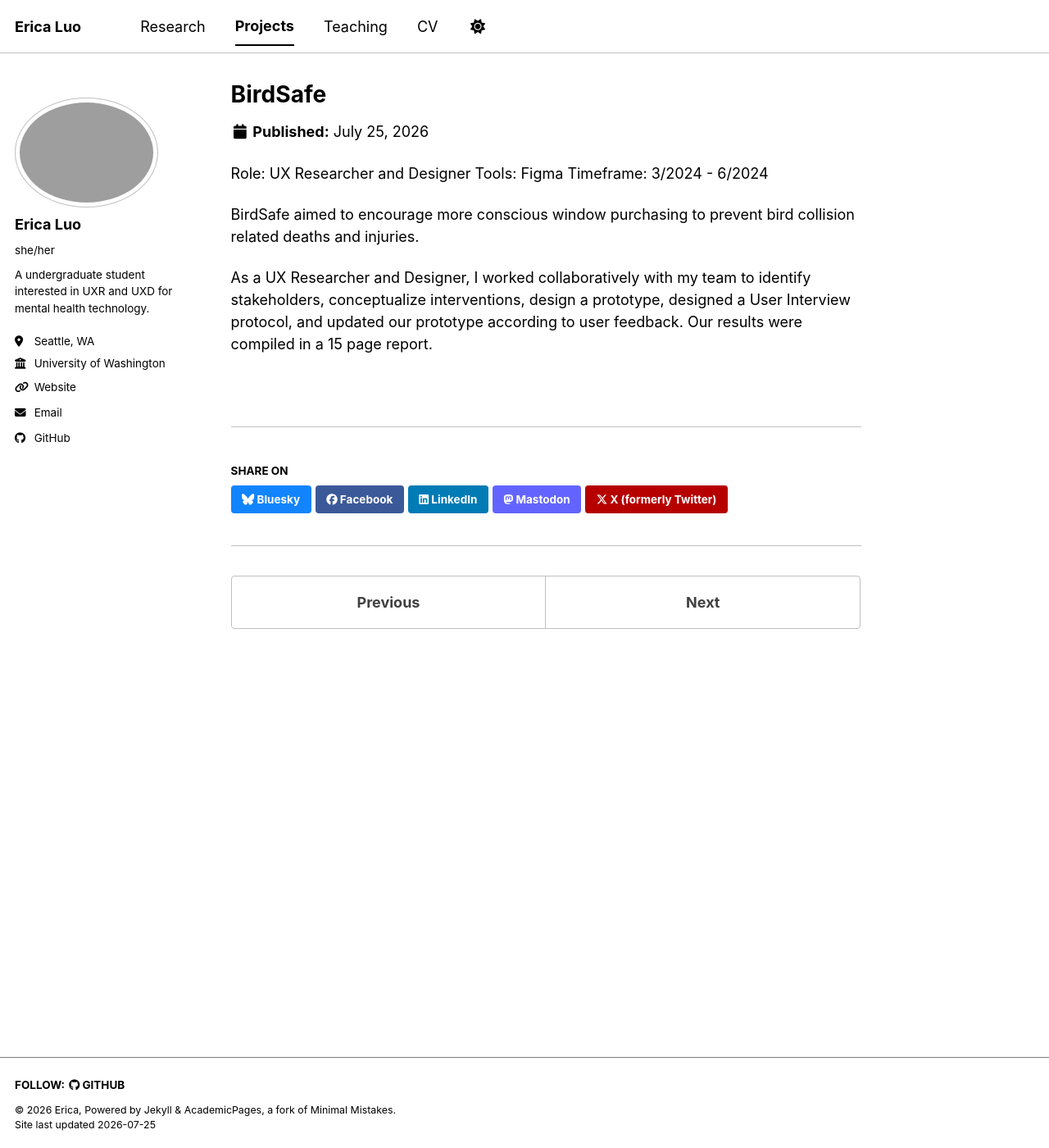
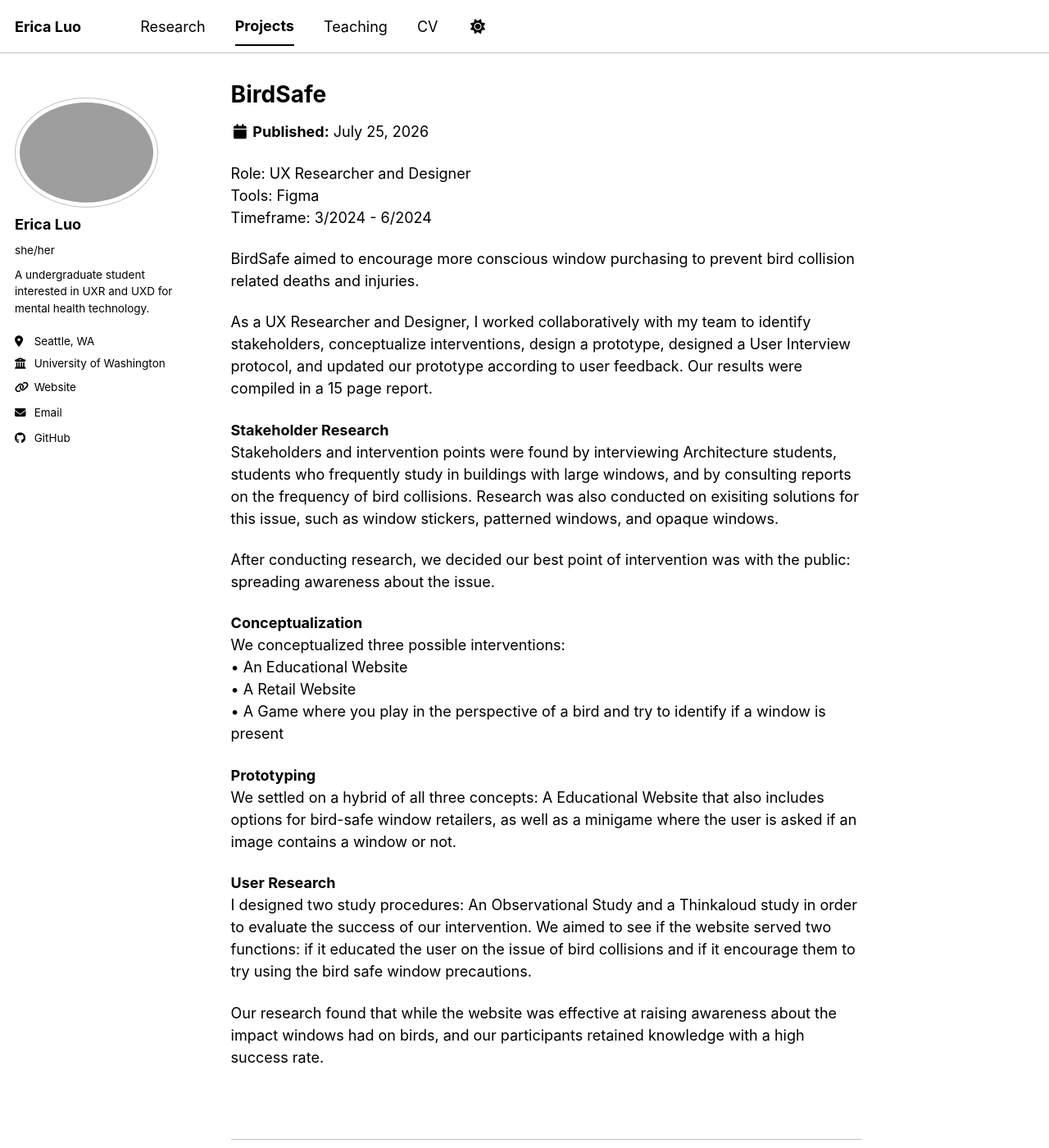
Before and after one commit to er-luo/er-luo.github.io, a Jekyll site: the page built from _projects/birdsafe.md, in a window 1280 px wide and 1400 px high. Shown: the whole window at 82% size. Built offline with Jekyll 4.4.1, drawn with Linux system fonts in a browser that asks for light colours; a script bundle is joined from its source files by our own code; library files that are not in the unit come from our copies.

Commit message:
updating content to reflect graduation

```diff
--- a/_projects/birdsafe.md
+++ b/_projects/birdsafe.md
@@ -7,6 +7,26 @@
 Tools: Figma
 Timeframe: 3/2024 - 6/2024
 
+
 BirdSafe aimed to encourage more conscious window purchasing to prevent bird collision related deaths and injuries.
 
 As a UX Researcher and Designer, I worked collaboratively with my team to identify stakeholders, conceptualize interventions, design a prototype, designed a User Interview protocol, and updated our prototype according to user feedback. Our results were compiled in a 15 page report.
+
+**Stakeholder Research**
+Stakeholders and intervention points were found by interviewing Architecture students, students who frequently study in buildings with large windows, and by consulting reports on the frequency of bird collisions. Research was also conducted on exisiting solutions for this issue, such as window stickers, patterned windows, and opaque windows.
+
+After conducting research, we decided our best point of intervention was with the public: spreading awareness about the issue.
+
+**Conceptualization**
+We conceptualized three possible interventions:
+•	An Educational Website
+•	A Retail Website
+•	A Game where you play in the perspective of a bird and try to identify if a window is present
+
+**Prototyping**
+We settled on a hybrid of all three concepts: A Educational Website that also includes options for bird-safe window retailers, as well as a minigame where the user is asked if an image contains a window or not.
+
+**User Research**
+I designed two study procedures: An Observational Study and a Thinkaloud study in order to evaluate the success of our intervention. We aimed to see if the website served two functions: if it educated the user on the issue of bird collisions and if it encourage them to try using the bird safe window precautions.
+
+Our research found that while the website was effective at raising awareness about the impact windows had on birds, and our participants retained knowledge with a high success rate.
```
Also changed, not shown: _pages/about.md (+1 -1 lines), _projects/capstone.md (+2 -1 lines).
